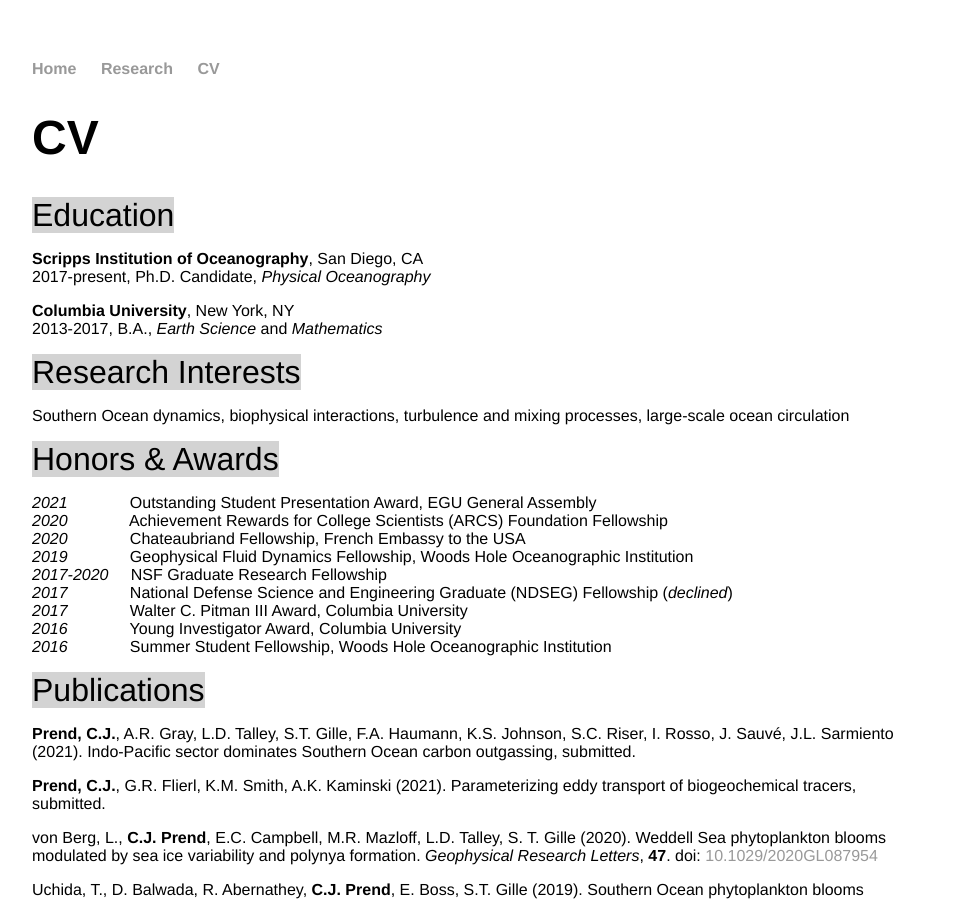
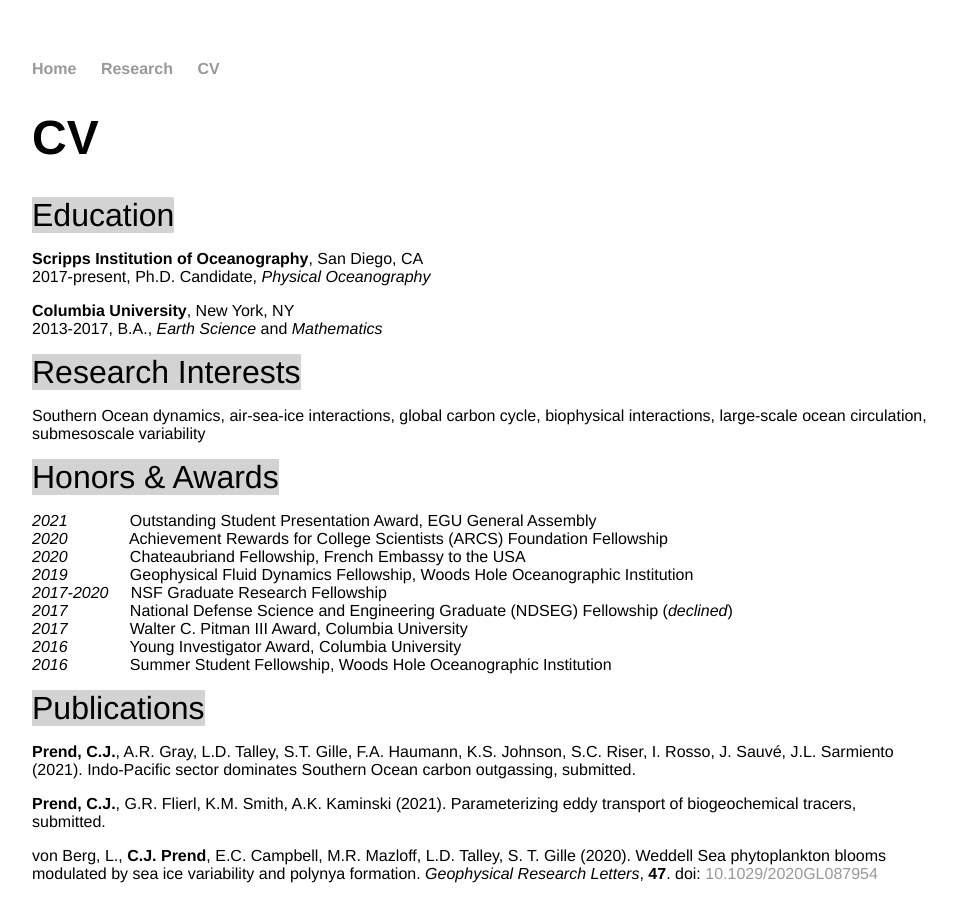
Before and after one commit to cprend/cprend.github.io, a Jekyll site: the page cv/index.html, which Jekyll copies as it is, in a window 1280 px wide and 900 px high. Shown: the whole window, without its empty margins (160-1117 px from the left). Built offline with Jekyll 4.4.1, drawn with Linux system fonts in a browser that asks for light colours.

Commit message:
Update index.html

```diff
--- a/cv/index.html
+++ b/cv/index.html
@@ -23,7 +23,7 @@
 		<p><b>Columbia University</b>, New York, NY<br/>
 		2013-2017, B.A., <em>Earth Science</em> and <em>Mathematics</em></p>
 		<p1>Research Interests</p1>
-		<p>Southern Ocean dynamics, biophysical interactions, turbulence and mixing processes, large-scale ocean circulation</p>
+		<p>Southern Ocean dynamics, air-sea-ice interactions, global carbon cycle, biophysical interactions, large-scale ocean circulation, submesoscale variability</p>
 		<p1>Honors & Awards</p1><p>
 		<em>2021</em> &nbsp;&nbsp;&nbsp;&nbsp;&nbsp;&nbsp;&nbsp;&nbsp;&nbsp;&nbsp;&nbsp;&nbsp; Outstanding Student Presentation Award, EGU General Assembly<br/>
 		<em>2020</em> &nbsp;&nbsp;&nbsp;&nbsp;&nbsp;&nbsp;&nbsp;&nbsp;&nbsp;&nbsp;&nbsp;&nbsp; Achievement Rewards for College Scientists (ARCS) Foundation Fellowship<br/>
```
